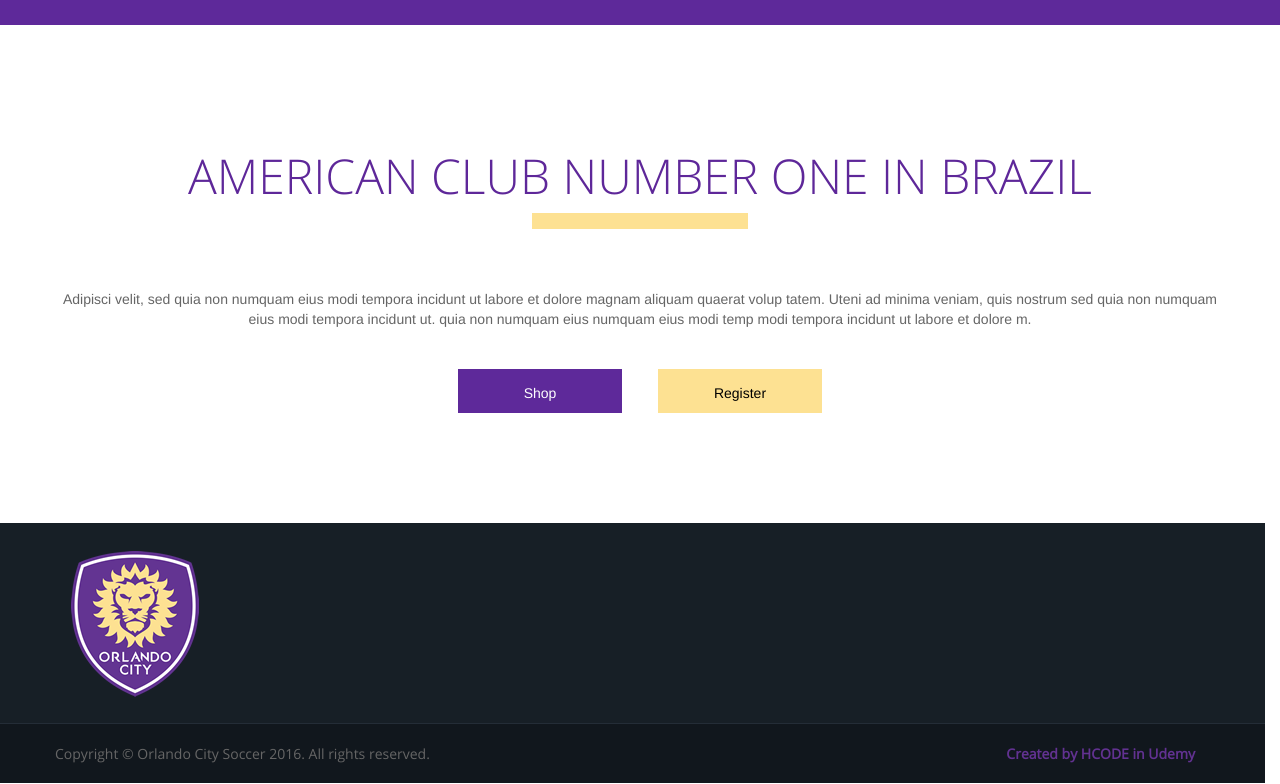
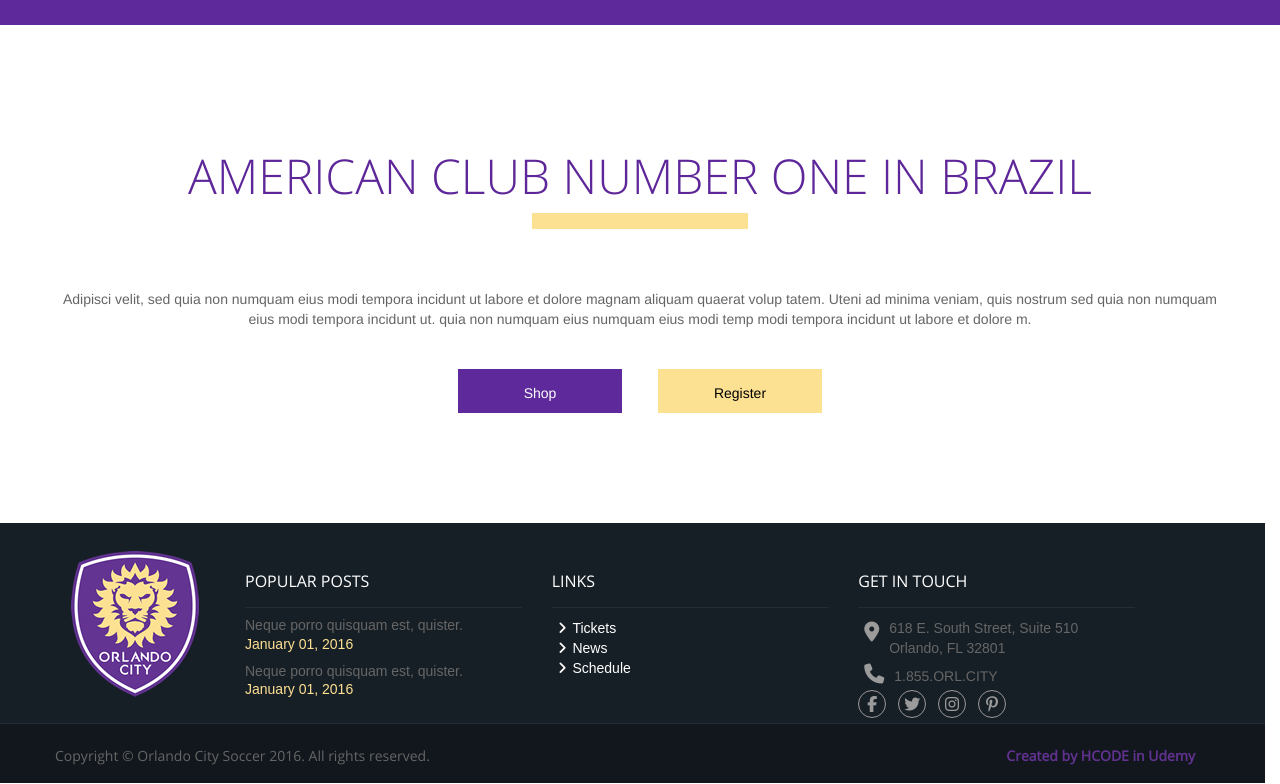
Before and after one commit to milkfrog/Project1_HTML5_CSS3_JS_Bootstrap, a plain HTML site: page index.html in a window 1280 px wide. Shown: the part 1455-2239 px from the top of the page. Drawn offline with Linux system fonts and the light colour scheme.

Commit message:
added last part of footer and some adjustments on it

```diff
--- a/css/orlando.css
+++ b/css/orlando.css
@@ -279,7 +279,7 @@ footer .row {
 	width: 100%;
 }
 footer .row p {
-	line-height: 60px;
+	line-height: 55px;
 	margin-bottom: 0px;
 }
 footer .row-cinza-claro {
@@ -305,3 +305,80 @@ footer .text-roxo {
 footer .logotipo {
 	margin-top: 28px;
 }
+footer .col-popoular-post,
+footer .col-links,
+footer .col-in-touch {
+	margin-top: 40px;
+}
+footer .row-cols h4 {
+	font-family: 'OpenSans';
+	font-size: 16px;
+	color: #FFFFFF;
+	padding-bottom: 17px;
+	border-bottom: #242D37 1px solid;
+}
+footer .row-cols h5 {
+	color: #666;
+	font-family: Arial;
+	font-size: 14px;
+	margin-bottom: 0px;
+}
+footer .row-cols time {
+	color: #FDE092;
+	font-family: Arial;
+	font-size: 14px;
+}
+footer .col-links a {
+	color: #FFFFFF;
+	font-family: Arial;
+	font-size: 14px;
+}
+footer .col-links .fas {
+	margin: 0 6px;
+}
+footer .col-in-touch address {
+	color: #666;
+	font-family: Arial;
+	font-size: 14px;
+	margin-bottom: 6px;
+}
+footer .col-in-touch address span {
+	display: inline-block;
+}
+footer .col-in-touch i {
+	color: #9B9B9B;
+	font-size: 20px;
+	margin: 0px 6px;
+}
+footer .col-in-touch address i {
+	position: relative;
+	top: -14px;
+}
+footer .col-in-touch p {
+	line-height: 20px;
+}
+footer .col-in-touch a {
+	color: #666;
+}
+footer .list-socials {
+	margin-top: 4px;
+}
+footer .list-socials a {
+	display: block;
+	border: #9B9B9B 1px solid;
+	width: 28px;
+	height: 28px;
+	line-height: 28px;
+	border-radius: 14px;
+	text-align: center;
+}
+footer .list-socials li {
+	display: inline-block;
+	margin-right: 8px;
+}
+footer .list-socials i {
+	font-size: 16px;
+	margin: 7px auto;
+	position: relative;
+	top: -2px;
+}
--- a/index.html
+++ b/index.html
@@ -172,10 +172,51 @@
 							<img class="logotipo" src="img/orlando-logo.png" alt="Logotipo">
 						</div>
 						<div class="col-md-10">
-							<div class="row">
-								<col-md-4></col-md-4>
-								<col-md-4></col-md-4>
-								<col-md-4></col-md-4>
+							<div class="row row-cols">
+								<div class="col-md-4 col-popoular-post">
+									<h4>POPULAR POSTS</h4>
+									<ul class="list-unstyled">
+										<li>
+											<h5>Neque porro quisquam est, quister.</h5>
+											<time>January 01, 2016</time>
+										</li>
+										<li>
+											<h5>Neque porro quisquam est, quister.</h5>
+											<time>January 01, 2016</time>
+										</li>
+									</ul>
+								</div>
+								<div class="col-md-4 col-links">
+									<h4>LINKS</h4>
+									<ul class="list-unstyled">
+										<li><a href="#"><i class="fas fa-angle-right"></i>Tickets</a></li>
+										<li><a href="#"><i class="fas fa-angle-right"></i>News</a></li>
+										<li><a href="#"><i class="fas fa-angle-right"></i>Schedule</a></li>
+									</ul>
+								</div>
+									<div class="col-md-4 col-in-touch">
+										<h4>GET IN TOUCH</h4>
+										<address>
+											<i class="fas fa-map-marker-alt"></i> <span>618 E. South Street, Suite 510<br
+										>Orlando, FL 32801</span>
+										</address>
+										<p><a href="tel:1855ORLCITY"><i class="fas fa-phone"></i> 1.855.ORL.CITY</a></p>
+
+										<ul class="list-unstyled list-socials">
+											<li>
+												<a href="#" target="_blank"><i class="fab fa-facebook-f"></i></a>
+											</li>
+											<li>
+												<a href="#" target="_blank"><i class="fab fa-twitter"></i></a>
+											</li>
+											<li>
+												<a href="#" target="_blank"><i class="fab fa-instagram"></i></a>
+											</li>
+											<li>
+												<a href="#" target="_blank"><i class="fab fa-pinterest-p"></i></a>
+											</li>
+										</ul>
+									</div>
 							</div>
 						</div>
 					</div>
```
